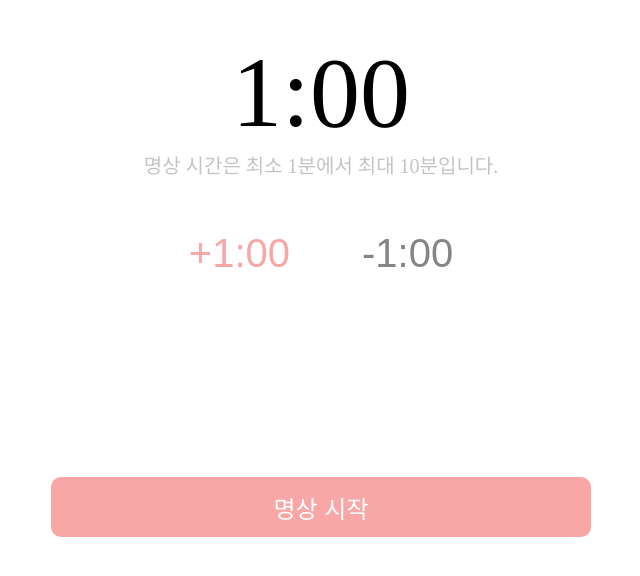
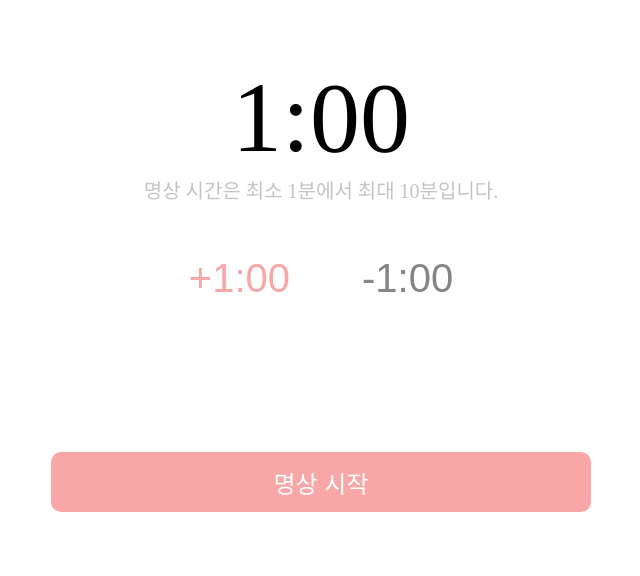
Before and after one commit to Empty-Car/Moonlight, a React (Create React App) app: page /meditation in a window 1280 px wide. Shown: the part 122-698 px from the top of the page, without its empty margins (319-959 px from the left). Built offline with nearby package versions, Linux system fonts and the light colour scheme.

Commit message:
Modify: meditation style

```diff
--- a/src/component/Meditation.js
+++ b/src/component/Meditation.js
@@ -18,6 +18,8 @@ const PlusMinusButtonBox = styled.div`
 `;
 
 const PlusMinusButton = styled.button`
+  cursor: pointer;
+
   display: inline-block;
   vertical-align: middle;
   flex-wrap: wrap;
@@ -39,8 +41,31 @@ const ActiveButton = styled.button`
   width: 540px;
   height: 60px;
   font-size: 24px;
+  cursor: pointer;
 
-  margin-top: 200px;
+  margin-top: 150px;
+
+  ${(props) =>
+    props.narration &&
+    props.isStart &&
+    css`
+      /* margin-top: 1000px; */
+      background-color: tomato;
+
+      & .hovered {
+        display: none;
+      }
+
+      &:hover {
+        & .not-hover {
+          display: none;
+        }
+
+        & .hovered
+          display: unset;
+        }
+      }
+    `}
 `;
 
 const LightLetter = styled.div`
@@ -207,9 +232,16 @@ const Meditation = () => {
                 width="200px"
                 height="200px"
               ></BreathCircle>
-              <ActiveButton onClick={onClickStop} backgroundColor="#c4c4c4">
-              <Timer m={time} s="0" narration={narration}></Timer>
-
+              <ActiveButton
+                onClick={onClickStop}
+                backgroundColor="#c4c4c4"
+                isStart={isStart}
+                narration={narration}
+              >
+                <span className="not-hover">
+                  <Timer m={time} s="0" narration={narration}></Timer>
+                </span>
+                <span className="hovered">명상 그만하기</span>
               </ActiveButton>
             </div>
           )}
```
